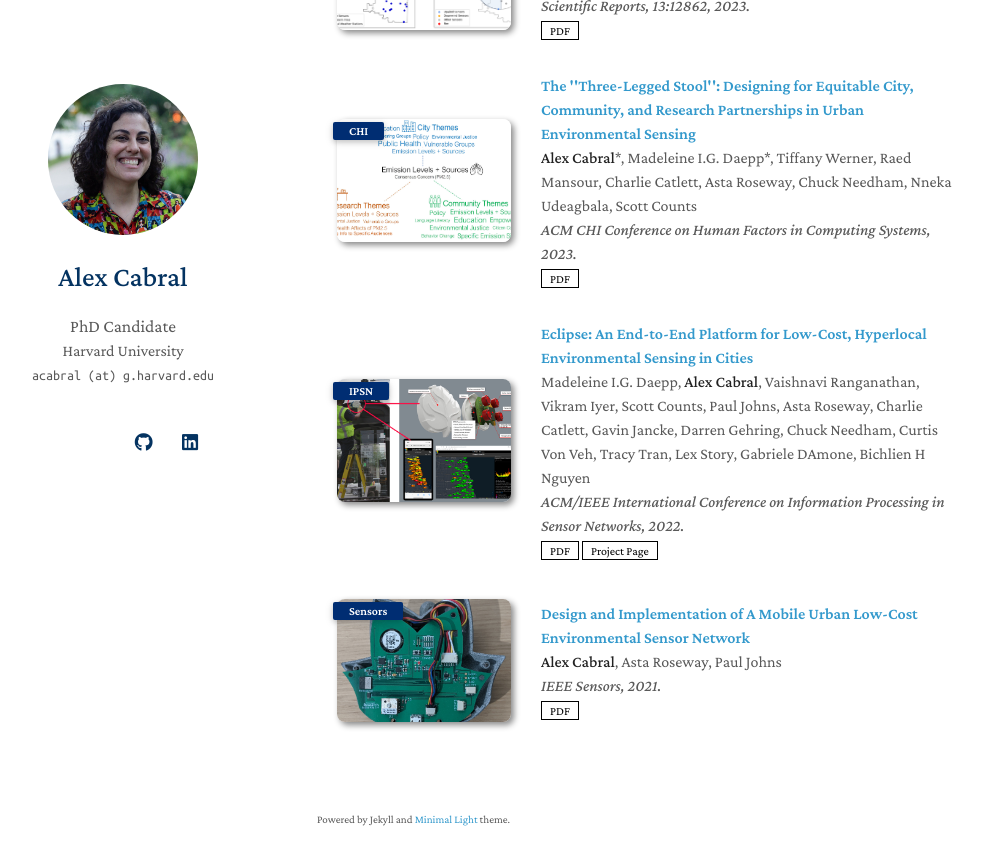
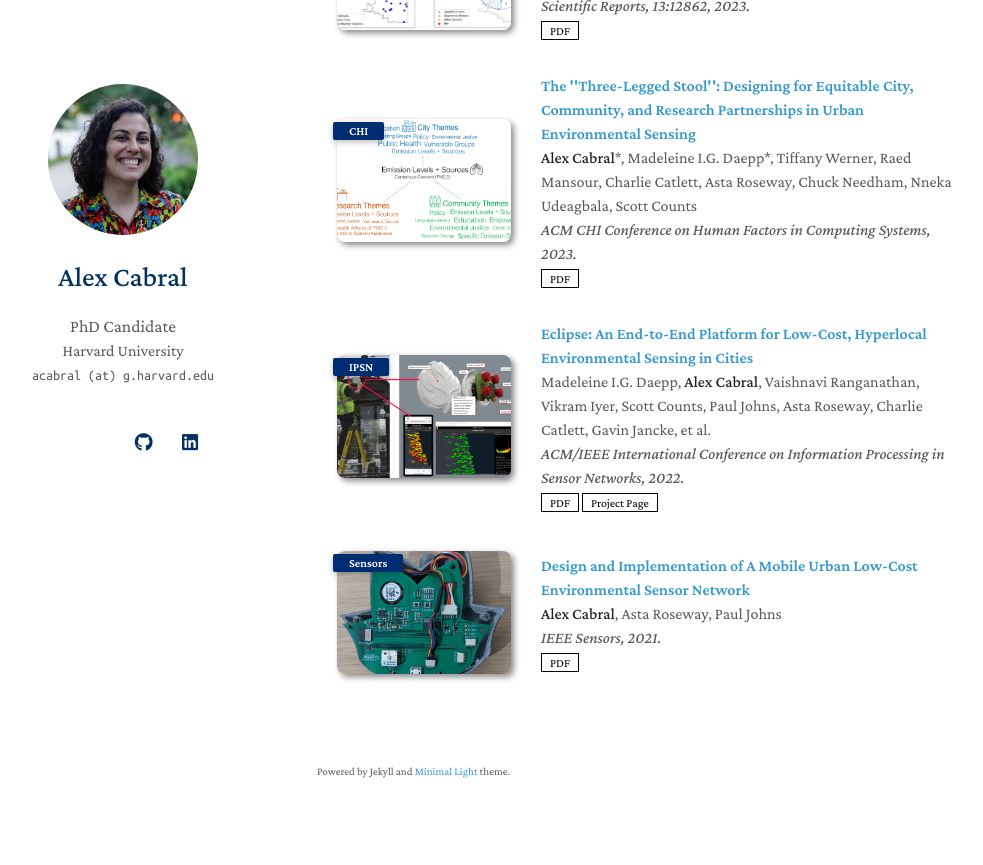
Before and after one commit to a-cabral/a-cabral.github.io, a Jekyll site: the page built from index.md, in a window 1280 px wide and 900 px high, scrolled down 805 px. Shown: the top 865 px of the window, without its empty margins (153-1136 px from the left). Built offline with Jekyll 4.4.1, drawn with Linux system fonts in a browser that asks for light colours; nearby versions of some CDN libraries; a style sheet for code colours, icons or effects is not loaded; our own code applies the rules of GitHub Pages for plain Markdown files.

Commit message:
Update publications.yml

```diff
--- a/_data/publications.yml
+++ b/_data/publications.yml
@@ -19,7 +19,7 @@ main:
     #notes: Early Accept
 
   - title: "Eclipse: An End-to-End Platform for Low-Cost, Hyperlocal Environmental Sensing in Cities"
-    authors: Madeleine I.G. Daepp, <strong>Alex Cabral</strong>, Vaishnavi Ranganathan, Vikram Iyer, Scott Counts, Paul Johns, Asta Roseway, Charlie Catlett, Gavin Jancke, Darren Gehring, Chuck Needham, Curtis Von Veh, Tracy Tran, Lex Story, Gabriele DAmone, Bichlien H Nguyen
+    authors: Madeleine I.G. Daepp, <strong>Alex Cabral</strong>, Vaishnavi Ranganathan, Vikram Iyer, Scott Counts, Paul Johns, Asta Roseway, Charlie Catlett, Gavin Jancke, et al. #Darren Gehring, Chuck Needham, Curtis Von Veh, Tracy Tran, Lex Story, Gabriele DAmone, Bichlien H Nguyen
     conference_short: IPSN
     conference: ACM/IEEE International Conference on Information Processing in Sensor Networks, 2022.
     pdf: https://ieeexplore.ieee.org/document/9826074
```
